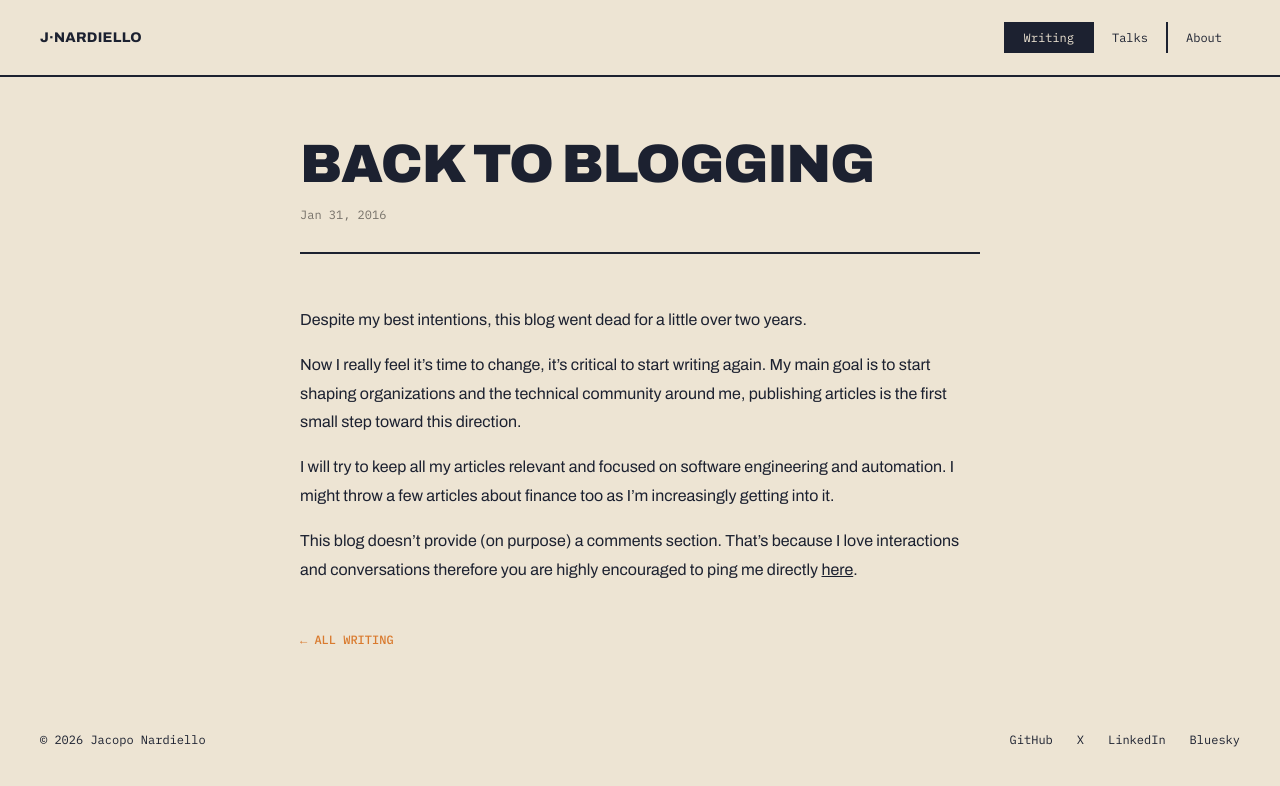
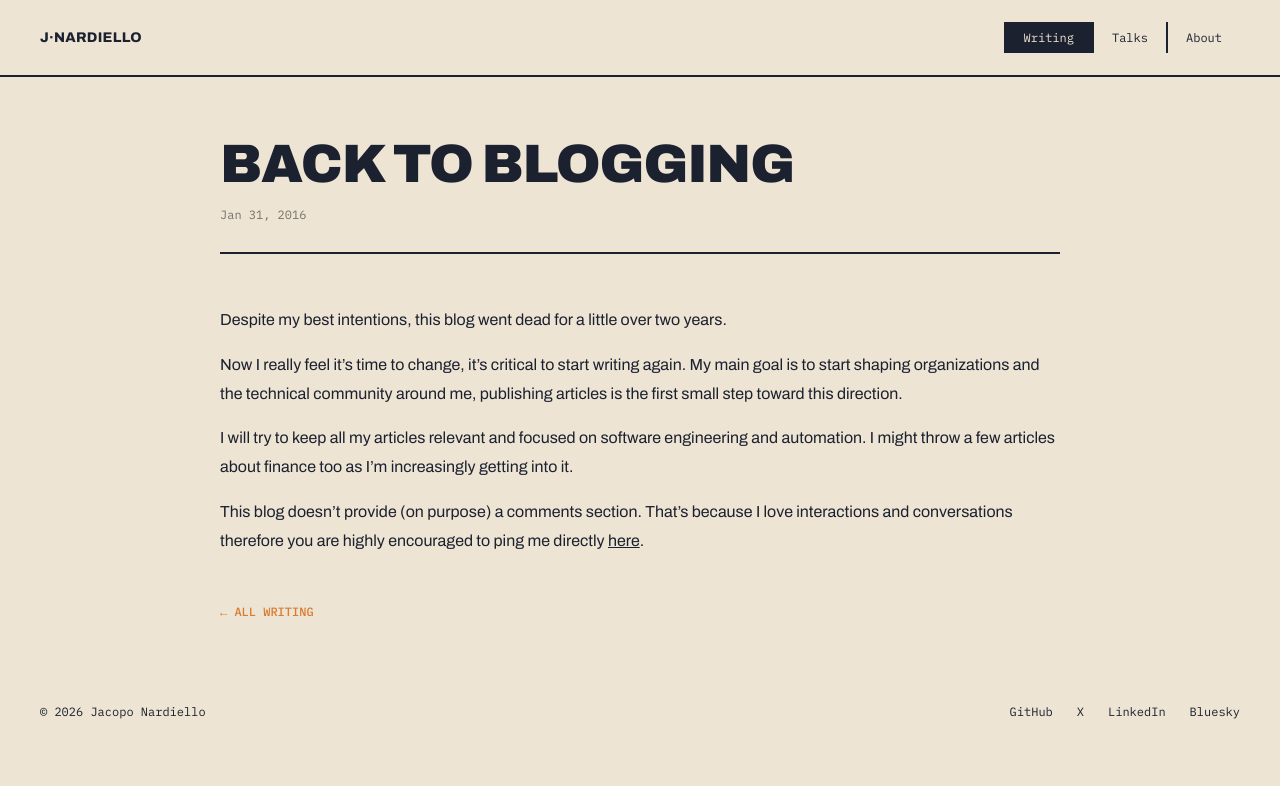
Before and after one commit to jnardiello/jnardiello.github.io, a Jekyll site: the page built from _posts/2016-01-31-back-to-blogging.md, in a window 1280 px wide. Shown: the top 786 px of the page. Built offline with Jekyll 4.4.1, drawn with Linux system fonts in a browser that asks for light colours; comment, search, counter and statistics services are not loaded.

Commit message:
Widen article content column

```diff
--- a/css/main.css
+++ b/css/main.css
@@ -105,7 +105,7 @@ a:hover { color: var(--accent); }
 .prose p:last-child { margin-bottom: 0; }
 
 /* post page */
-.post { max-width: 760px; margin: 0 auto; padding: 0 40px; }
+.post { max-width: 920px; margin: 0 auto; padding: 0 40px; }
 .post-head { padding: 60px 0 30px; border-bottom: var(--border); }
 .post-head h1 { font-size: clamp(36px, 5vw, 54px); font-weight: 900; line-height: 1.0; margin: 0 0 16px; letter-spacing: -0.02em; text-transform: uppercase; }
 .post-meta { font-family: 'IBM Plex Mono', monospace; font-size: 12px; color: var(--muted); }
```
